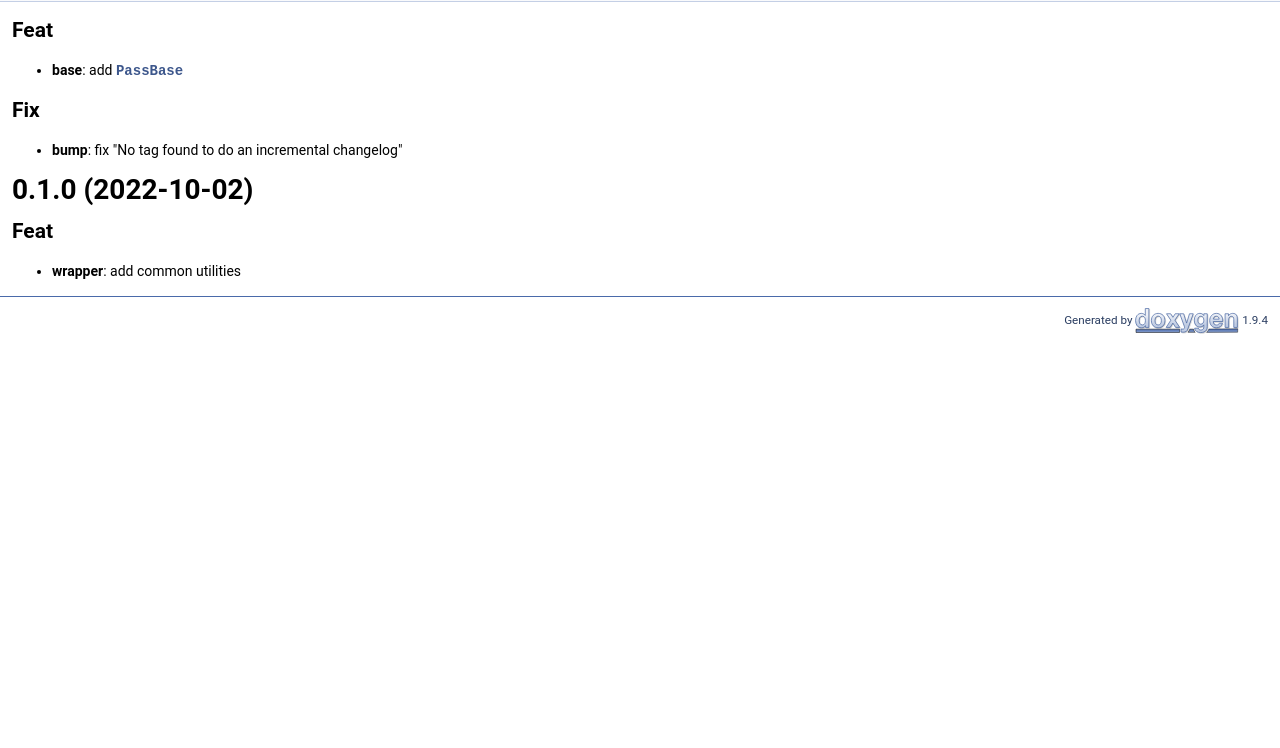
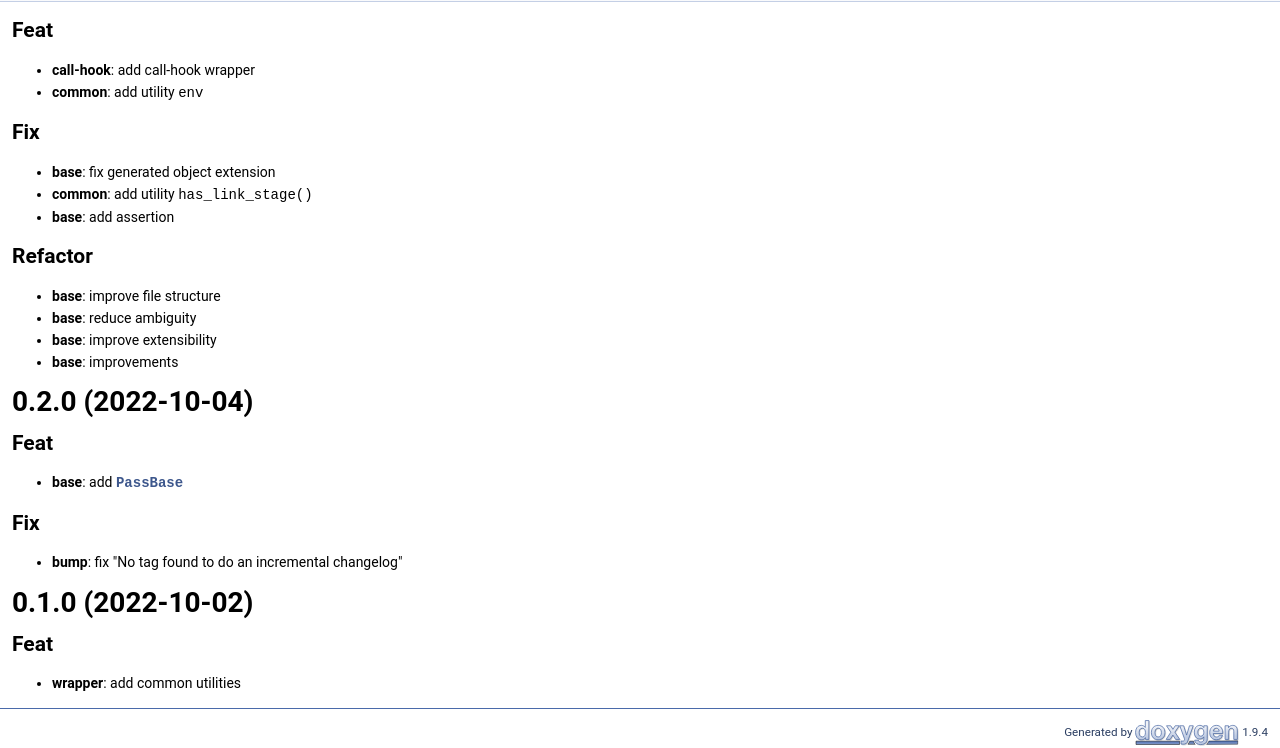
Before and after one commit to liblaf/clang-wrapper, a plain HTML site: page md_CHANGELOG.html in a window 1280 px wide. Shown: the part 150-898 px from the top of the page. Before the commit the page ends 800 px from the top, so only its background shows below. Drawn offline with Linux system fonts and the light colour scheme.

Commit message:
Deploying to gh-pages from @ liblaf/clang-wrapper@889c77ad9d6880b4a1b4aca5e8b5f96dd117a411 🚀

```diff
--- a/md_CHANGELOG.html
+++ b/md_CHANGELOG.html
@@ -5,7 +5,7 @@
 <meta http-equiv="X-UA-Compatible" content="IE=11"/>
 <meta name="generator" content="Doxygen 1.9.4"/>
 <meta name="viewport" content="width=device-width, initial-scale=1"/>
-<title>Clang Wrapper: 0.2.0 (2022-10-04)</title>
+<title>Clang Wrapper: 0.3.0 (2022-10-04)</title>
 <link href="tabs.css" rel="stylesheet" type="text/css"/>
 <script type="text/javascript" src="jquery.js"></script>
 <script type="text/javascript" src="dynsections.js"></script>
@@ -62,22 +62,45 @@ $(function() {
 
 </div><!-- top -->
 <div><div class="header">
-  <div class="headertitle"><div class="title">0.2.0 (2022-10-04) </div></div>
+  <div class="headertitle"><div class="title">0.3.0 (2022-10-04) </div></div>
 </div><!--header-->
 <div class="contents">
 <div class="textblock"><h2><a class="anchor" id="autotoc_md1"></a>
 Feat</h2>
 <ul>
-<li><b>base</b>: add <code><a class="el" href="classPassBase.html">PassBase</a></code></li>
+<li><b>call-hook</b>: add call-hook wrapper</li>
+<li><b>common</b>: add utility <code>env</code></li>
 </ul>
 <h2><a class="anchor" id="autotoc_md2"></a>
 Fix</h2>
 <ul>
+<li><b>base</b>: fix generated object extension</li>
+<li><b>common</b>: add utility <code>has_link_stage()</code></li>
+<li><b>base</b>: add assertion</li>
+</ul>
+<h2><a class="anchor" id="autotoc_md3"></a>
+Refactor</h2>
+<ul>
+<li><b>base</b>: improve file structure</li>
+<li><b>base</b>: reduce ambiguity</li>
+<li><b>base</b>: improve extensibility</li>
+<li><b>base</b>: improvements</li>
+</ul>
+<h1><a class="anchor" id="autotoc_md4"></a>
+0.2.0 (2022-10-04)</h1>
+<h2><a class="anchor" id="autotoc_md5"></a>
+Feat</h2>
+<ul>
+<li><b>base</b>: add <code><a class="el" href="classPassBase.html">PassBase</a></code></li>
+</ul>
+<h2><a class="anchor" id="autotoc_md6"></a>
+Fix</h2>
+<ul>
 <li><b>bump</b>: fix "No tag found to do an incremental changelog"</li>
 </ul>
-<h1><a class="anchor" id="autotoc_md3"></a>
+<h1><a class="anchor" id="autotoc_md7"></a>
 0.1.0 (2022-10-02)</h1>
-<h2><a class="anchor" id="autotoc_md4"></a>
+<h2><a class="anchor" id="autotoc_md8"></a>
 Feat</h2>
 <ul>
 <li><b>wrapper</b>: add common utilities </li>
--- a/search/all_0.js
+++ b/search/all_0.js
@@ -1,4 +1,4 @@
 var searchData=
 [
-  ['0_2e2_2e0_20_282022_2d10_2d04_29_0',['0.2.0 (2022-10-04)',['../md_CHANGELOG.html',1,'']]]
+  ['0_2e3_2e0_20_282022_2d10_2d04_29_0',['0.3.0 (2022-10-04)',['../md_CHANGELOG.html',1,'']]]
 ];
--- a/search/pages_0.js
+++ b/search/pages_0.js
@@ -1,4 +1,4 @@
 var searchData=
 [
-  ['0_2e2_2e0_20_282022_2d10_2d04_29_0',['0.2.0 (2022-10-04)',['../md_CHANGELOG.html',1,'']]]
+  ['0_2e3_2e0_20_282022_2d10_2d04_29_0',['0.3.0 (2022-10-04)',['../md_CHANGELOG.html',1,'']]]
 ];
```
Also changed, not shown: pages.html (+1 -1 lines).
